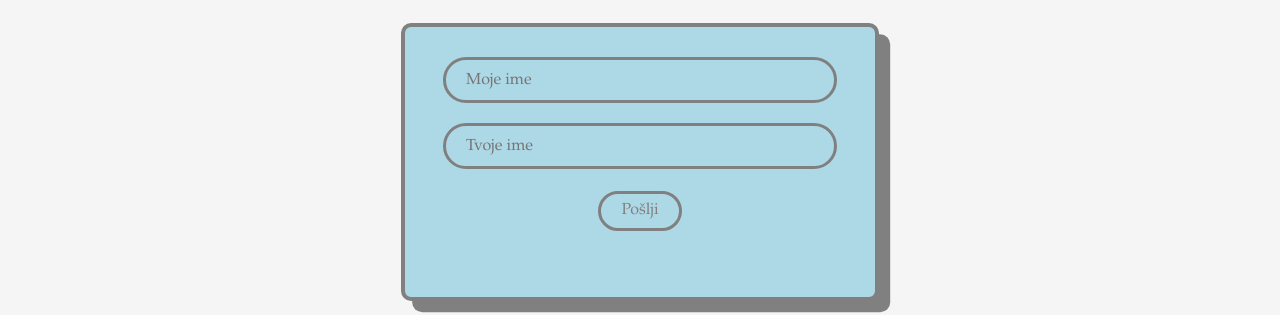
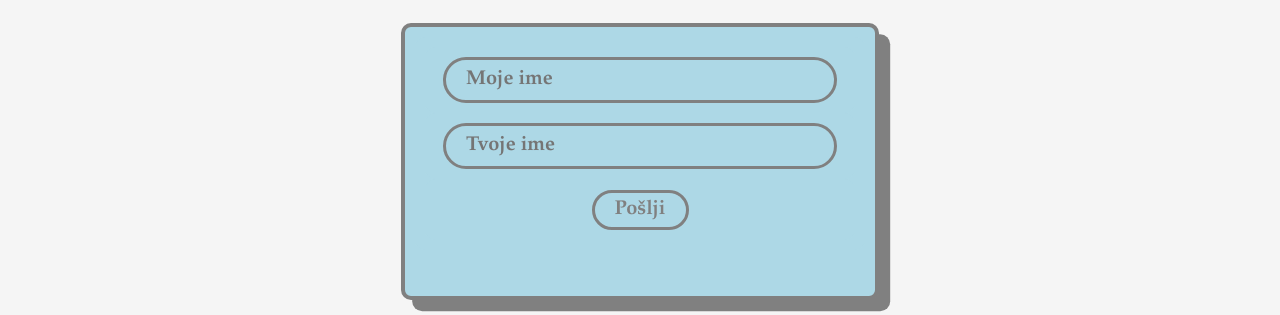
Before and after one commit to Davidkramer1999/NameChild, a Vue app: page / in a window 1280 px wide. Shown: the part 3525-3840 px from the top of the page. Built offline with nearby package versions, Linux system fonts and the light colour scheme; what vue-toasted would draw is missing.

Commit message:
update validation

```diff
--- a/src/components/InputName.vue
+++ b/src/components/InputName.vue
@@ -36,6 +36,11 @@ export default {
   computed: {},
 
   methods: {
+    calculateBirth() {
+      const date = moment("28.7.2023", "DD.MM.YYYY");
+      const dateToday = moment();
+      return date.diff(dateToday, "weeks");
+    },
     checkSpecialCharacters(name) {
       if (!name) {
         return;
@@ -46,24 +51,19 @@ export default {
         .goAway(3500);
       return specialCharacters.test(name) ? myToast : name;
     },
-    calculateBirth() {
-      const date = moment("28.7.2023", "DD.MM.YYYY");
-      const dateToday = moment();
-      return date.diff(dateToday, "weeks");
-    },
     checkForm(e) {
       e.preventDefault();
 
-      if (this.name.length > 0 && this.choosingName.length > 0) {
+      if (this.name && this.age) {
         return this.addNameChild();
       }
       if (!this.name) {
-        let myToast = this.$toasted.show(" ");
-        myToast.text("Prosim preverite vnešeno ime").goAway(3500);
+        let nameToast = this.$toasted.show(" ");
+        nameToast.text("Prosim preverite vnešeno ime").goAway(3500);
       }
       if (!this.choosingName) {
-        let myToast = this.$toasted.show(" ");
-        myToast.text("Prosim preverite polje spodnje polje").goAway(3500);
+        let choosingNameToast = this.$toasted.show(" ");
+        choosingNameToast.text("Prosim preverite polje Tvoje ime").goAway(3500);
       }
     },
     addNameChild() {
@@ -100,10 +100,11 @@ button {
   text-align: center;
   padding: 0px 20px 0px 20px;
   border: 3px solid grey;
-  font-size: 16px;
+  font-size: 20px;
   cursor: pointer;
   background: lightblue;
   color: grey;
+  font-weight: 600;
 }
 input {
   width: 80% !important;
@@ -113,7 +114,8 @@ input {
   padding: 0px 40px 0px 20px;
   border: 3px solid grey;
   background: lightblue;
-  font-size: 16px;
+  font-size: 20px;
+  font-weight: 600;
 }
 input:focus {
   border: 2px solid grey;
```
Also changed, not shown: 6 other files (tests, documents, lock files or other folders).
